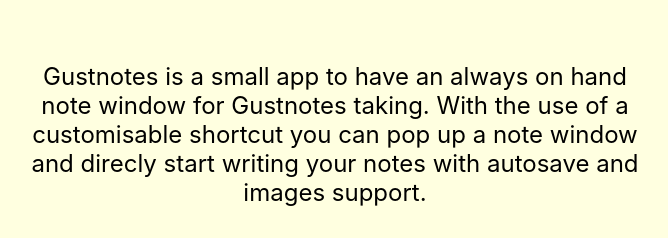
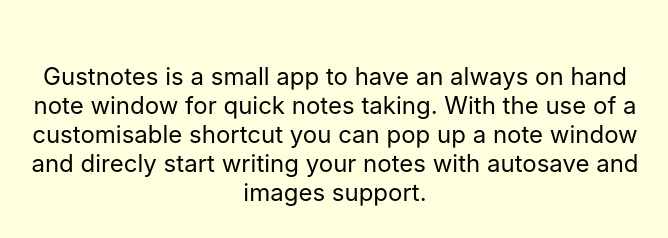
Before and after one commit to Nilon123456789/Gustnotes, a plain HTML site: page index.html in a window 1280 px wide. Shown: the part 508-746 px from the top of the page, without its empty margins (305-973 px from the left). Drawn offline with Linux system fonts and the light colour scheme; a web font is replaced by a local one.

Commit message:
Update index.html

```diff
--- a/index.html
+++ b/index.html
@@ -4,7 +4,7 @@
     <meta name="google-site-verification" content="orOm5JxdqnJWPMzah8JhZ-g5IyC0p8A_-eo-MfczXcw" />
     <meta name="viewport" content="width=device-width, initial-scale=1.0">
     <meta name="docsearch:language" content="en">
-    <meta name="description" content="Gustnotes is a small mac app to have an always on hand note window for Gustnotes taking. With the use of a customisable shortcut you can pop up a note window and direcly start writing your notes with autosave and images support." />
+    <meta name="description" content="Gustnotes is a small mac app to have an always on hand note window for quick notes taking. With the use of a customisable shortcut you can pop up a note window and direcly start writing your notes with autosave and images support." />
     <link rel="icon" type="image/x-icon" href="AppIcon.ico">
     <link rel="stylesheet" href="style.css">
     <link rel="canonical" href="https://nilon123456789.github.io/Gustnotes" />
@@ -27,7 +27,7 @@
     <div class="main">
         <img src="https://raw.githubusercontent.com/Nilon123456789/Gustnotes/main/Gustnotes/Assets.xcassets/AppIcon.appiconset/AppIcon258.png" alt="Quick Note logo" />
         <h1>Gustnotes</h1>
-        <p class="desc">Gustnotes is a small app to have an always on hand note window for Gustnotes taking. With the use of a customisable shortcut you can pop up a note window and direcly start writing your notes with autosave and images support.</p>
+        <p class="desc">Gustnotes is a small app to have an always on hand note window for quick notes taking. With the use of a customisable shortcut you can pop up a note window and direcly start writing your notes with autosave and images support.</p>
         <p>
             <a href="https://github.com/nilon123456789/Gustnotes/releases/latest" target="_blank" id="download">
                 <button class="download" id="download">
```
